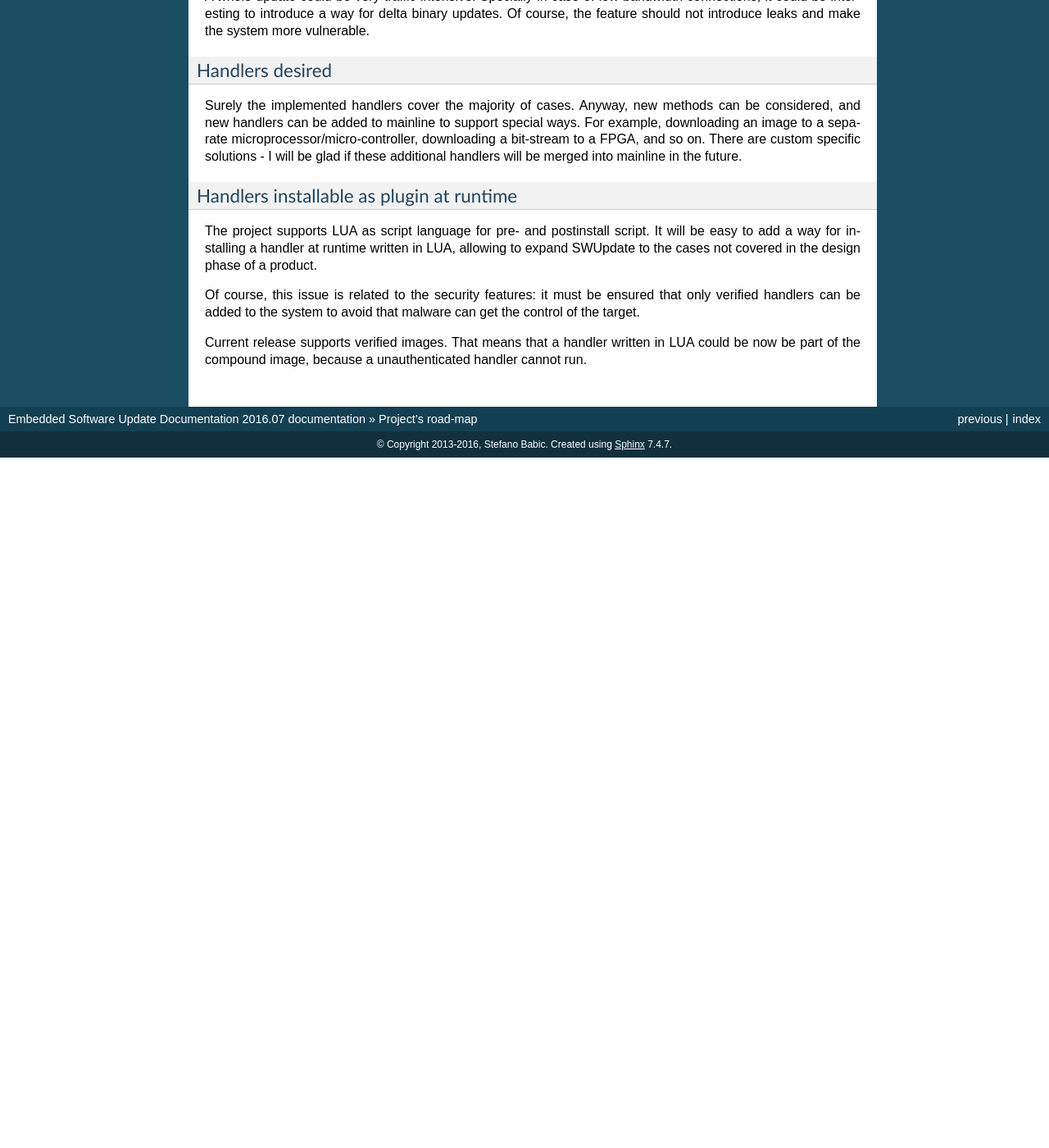
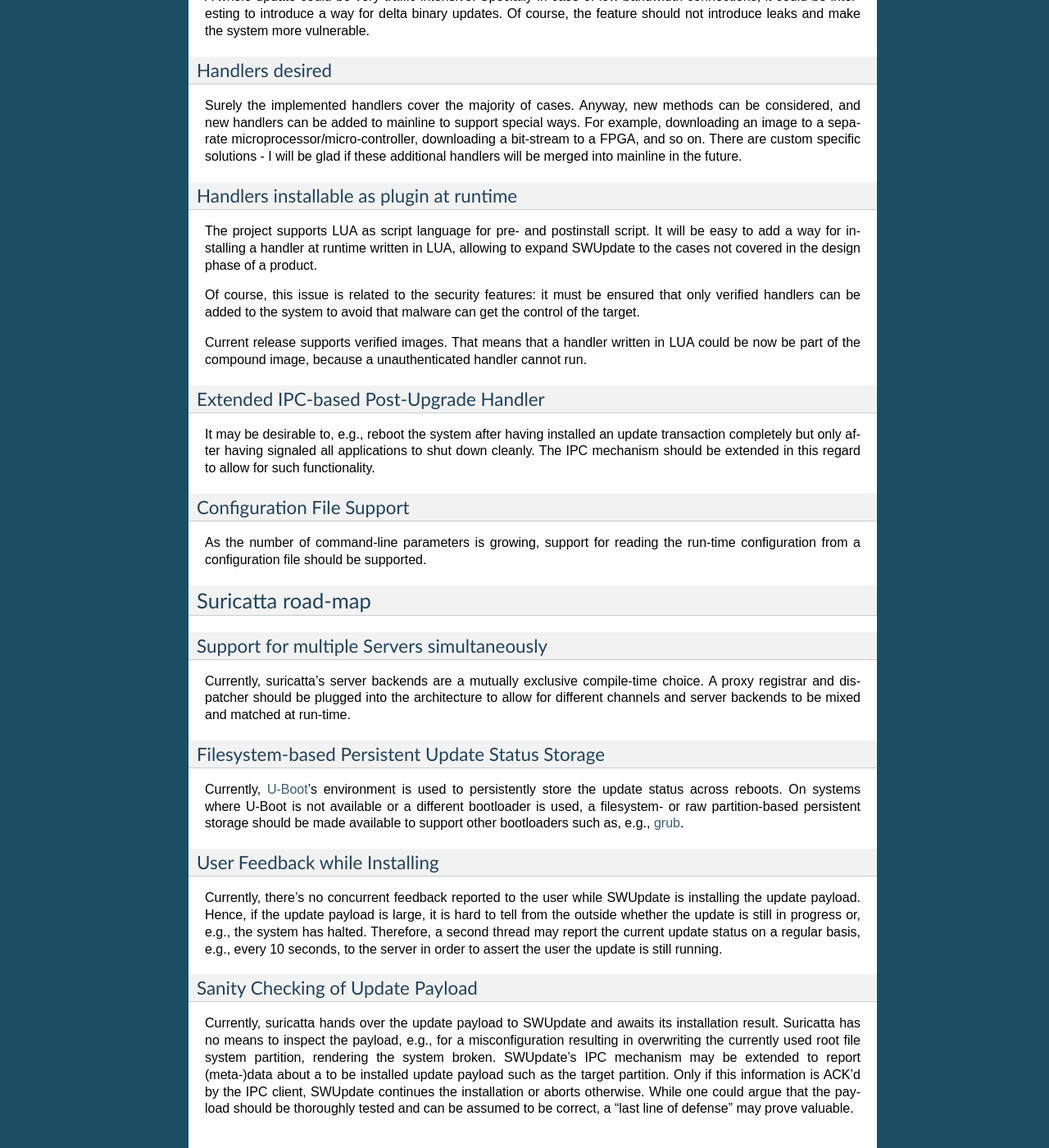
Before and after one commit to sbabic/swupdate, a Sphinx documentation site: the page built from doc/source/roadmap.rst, in a window 1280 px wide and 1400 px high, scrolled down 799 px. Shown: the whole window at 82% size. Built offline with Sphinx 7.4.7, drawn with Linux system fonts in a browser that asks for light colours; formulas are drawn with MathJax 3; before the commit the page ends 1357 px from its top, so only the background shows below that; some of the changed text lies outside the part shown.

Commit message:
Suricatta Integration into SWUpdate
This commit embeds suricatta into SWUpdate.

Signed-off-by: Christian Storm <christian.storm@tngtech.com>
Signed-off-by: Silvano Cirujano Cuesta <silvano.cirujano-cuesta@siemens.com>

```diff
--- a/doc/source/index.rst
+++ b/doc/source/index.rst
@@ -21,6 +21,7 @@
    :maxdepth: 2
 
    swupdate.rst
+   suricatta.rst
    sw-description.rst
    signed_images.rst
    handlers.rst
--- a/doc/source/roadmap.rst
+++ b/doc/source/roadmap.rst
@@ -79,3 +79,66 @@
 Current release supports verified images. That means that a handler
 written in LUA could be now be part of the compound image, because
 a unauthenticated handler cannot run.
+
+Extended IPC-based Post-Upgrade Handler
+---------------------------------------
+
+It may be desirable to, e.g., reboot the system after having installed
+an update transaction completely but only after having signaled all
+applications to shut down cleanly. The IPC mechanism should be extended
+in this regard to allow for such functionality.
+
+Configuration File Support
+--------------------------
+
+As the number of command-line parameters is growing, support for reading
+the run-time configuration from a configuration file should be supported.
+
+Suricatta road-map
+==================
+
+Support for multiple Servers simultaneously
+-------------------------------------------
+
+Currently, suricatta's server backends are a mutually exclusive
+compile-time choice. A proxy registrar and dispatcher should be plugged
+into the architecture to allow for different channels and server
+backends to be mixed and matched at run-time.
+
+Filesystem-based Persistent Update Status Storage
+-------------------------------------------------
+
+Currently, `U-Boot`_'s environment is used to persistently store the
+update status across reboots. On systems where U-Boot is not available
+or a different bootloader is used, a filesystem- or raw partition-based
+persistent storage should be made available to support other bootloaders
+such as, e.g., `grub`_.
+
+.. _grub:   https://www.gnu.org/software/grub/
+.. _U-Boot: http://www.denx.de/wiki/U-Boot/
+
+User Feedback while Installing
+------------------------------
+
+Currently, there's no concurrent feedback reported to the user while
+SWUpdate is installing the update payload. Hence, if the update payload
+is large, it is hard to tell from the outside whether the update is
+still in progress or, e.g., the system has halted. Therefore, a second
+thread may report the current update status on a regular basis, e.g.,
+every 10 seconds, to the server in order to assert the user the update
+is still running.
+
+Sanity Checking of Update Payload
+---------------------------------
+
+Currently, suricatta hands over the update payload to SWUpdate and
+awaits its installation result. Suricatta has no means to inspect the
+payload, e.g., for a misconfiguration resulting in overwriting the
+currently used root file system partition, rendering the system broken.
+SWUpdate's IPC mechanism may be extended to report (meta-)data about
+a to be installed update payload such as the target partition. Only if
+this information is ACK'd by the IPC client, SWUpdate continues the
+installation or aborts otherwise.
+While one could argue that the payload should be thoroughly tested and
+can be assumed to be correct, a "last line of defense" may prove
+valuable.
--- a/doc/source/swupdate.rst
+++ b/doc/source/swupdate.rst
@@ -527,6 +527,10 @@
 | -w <parms>  | string   | start internal webserver and pass to it    |
 |             |          | a command line string.                     |
 +-------------+----------+--------------------------------------------+
+| -u <parms>  | string   | start internal suricatta client daemon and |
+|             |          | pass to it a command line string.          |
+|             |          | see suricatta's documentation for details. |
++-------------+----------+--------------------------------------------+
 | -H          | string   | set board name and Hardware revision       |
 | <board:rev> |          |                                            |
 +-------------+----------+--------------------------------------------+
```
Also changed, not shown: README.md (+11 -13 lines), doc/source/suricatta.rst (added, +135 -0 lines), 6 other files.
